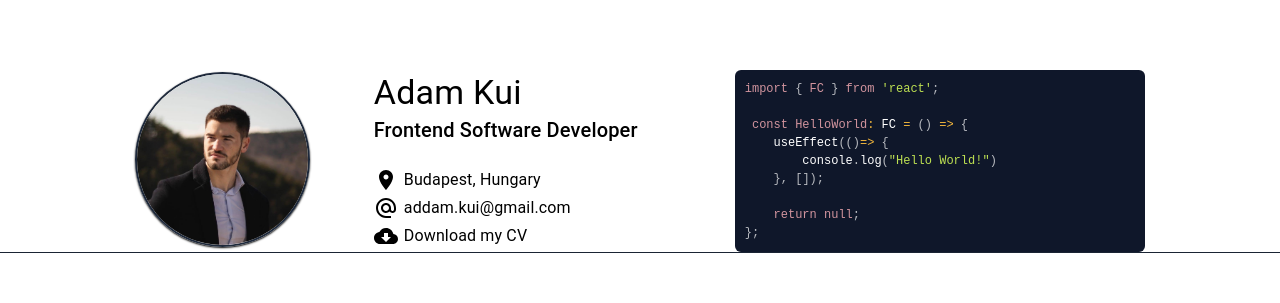
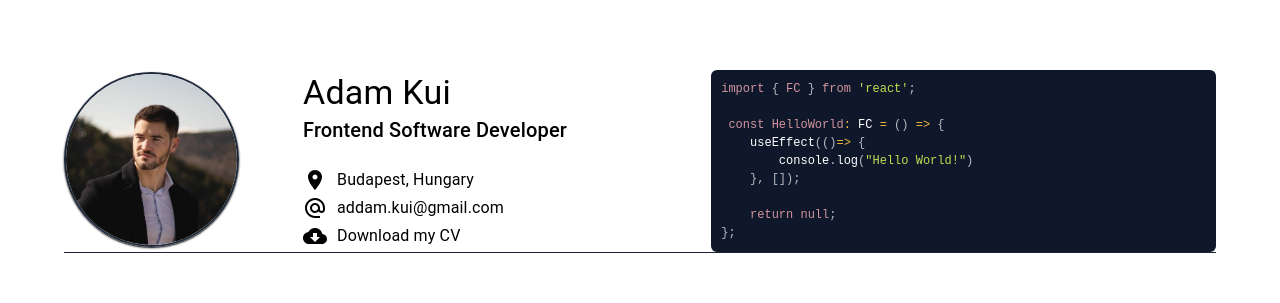
Before and after one commit to adamkui/nextjs-portfolio, a Next.js app: page / in a window 1280 px wide. Shown: the part 468-771 px from the top of the page. Built offline with nearby package versions, Linux system fonts and the light colour scheme; a web font is replaced by a local one.

Commit message:
Fixing bugs

```diff
--- a/components/Profile/Profile.tsx
+++ b/components/Profile/Profile.tsx
@@ -38,8 +38,8 @@ export const Profile: FC = () => {
 
   return (
     <section className="my-20 relative">
-      <div className="flex flex-col items-center">
-        <div className="flex flex-col lg:flex-row md:justify-between items-center mx-16 max-w-7xl">
+      <div className="flex flex-col items-center mx-5 xs:mx-8 sm:mx-16">
+        <div className="flex flex-col lg:flex-row lg:justify-between items-center max-w-7xl lg:w-full">
           <div className="flex flex-col md:flex-row">
             <Avatar
               alt="Adam Kui"
@@ -92,7 +92,7 @@ export const Profile: FC = () => {
         </div>
         <Divider
           className="mt-10 mx-16 max-w-7xl w-full"
-          variant="middle"
+          variant="fullWidth"
           sx={{
             bgcolor: isDarkMode ? "white" : "rgb(30 41 59)",
           }}
```
